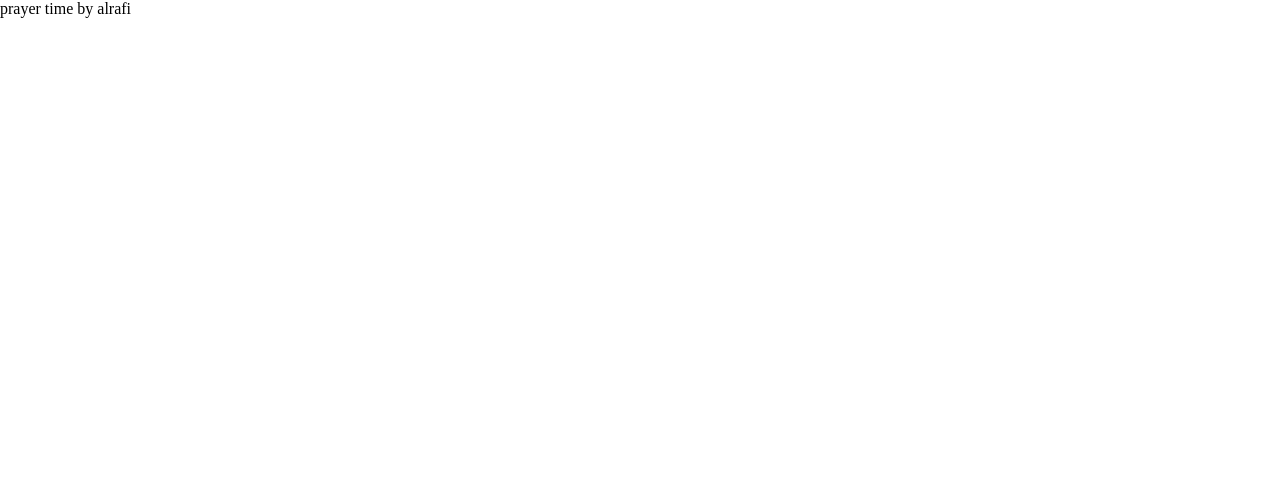
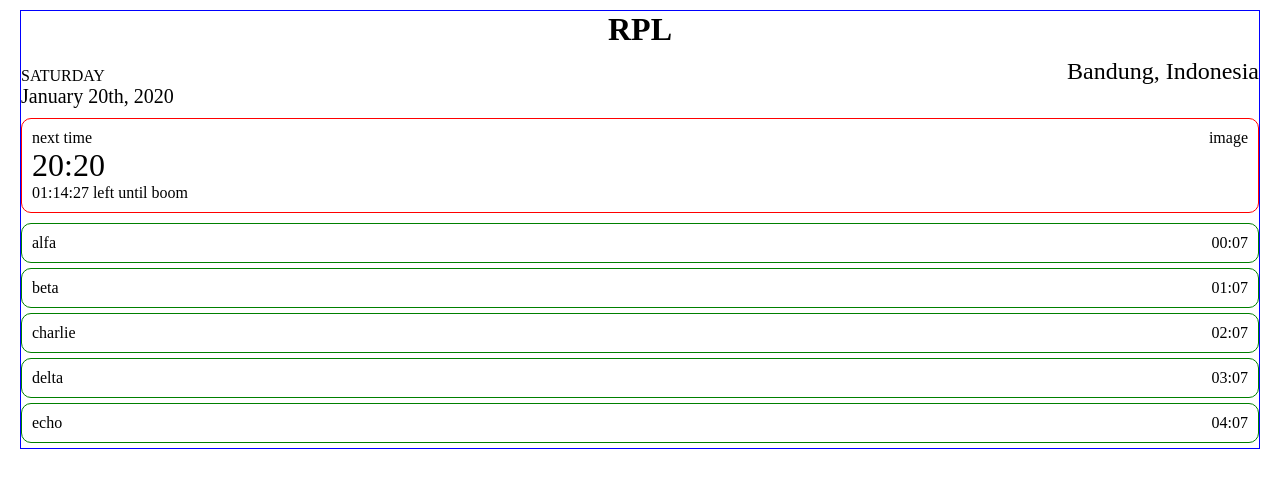
Before and after one commit to alrafi/prayertime, a website built with webpack: page dist/index.html in a window 1280 px wide. Built offline with nearby package versions, Linux system fonts and the light colour scheme.

Commit message:
update padding for container time

```diff
--- a/dist/css/style.css
+++ b/dist/css/style.css
@@ -32,7 +32,7 @@
   margin-bottom: 10px;
   border: 1px solid red;
   border-radius: 10px;
-  padding: 0 10px;
+  padding: 10px 10px;
 }
 
 .main-time {
@@ -45,7 +45,7 @@
   justify-content: space-between;
   border: 1px solid green;
   border-radius: 10px;
-  padding: 0 10px;
+  padding: 10px 10px;
   margin-bottom: 5px;
 }
 
--- a/dist/index.html
+++ b/dist/index.html
@@ -7,6 +7,55 @@
     <title>Prayer Time Alrafi</title>
   </head>
   <body>
-    <p>prayer time by alrafi</p>
+    <div class="container">
+      <div class="title">
+        <h1>RPL</h1>
+      </div>
+      <div class="info">
+        <div class="day-loc">
+          <p>SATURDAY</p>
+          <p class="city">Bandung, Indonesia</p>
+        </div>
+        <div class="date">
+          <p>January 20th, 2020</p>
+        </div>
+      </div>
+      <div class="time">
+        <div class="main-time">
+          <div class="time-info">
+            <p>next time</p>
+            <p class="time-next">20:20</p>
+          </div>
+          <div class="image">
+            <p>image</p>
+          </div>
+        </div>
+        <div class="time-left">
+          <p>01:14:27 left until boom</p>
+        </div>
+      </div>
+      <div class="items">
+        <div class="item">
+          <p>alfa</p>
+          <p>00:07</p>
+        </div>
+        <div class="item">
+          <p>beta</p>
+          <p>01:07</p>
+        </div>
+        <div class="item">
+          <p>charlie</p>
+          <p>02:07</p>
+        </div>
+        <div class="item">
+          <p>delta</p>
+          <p>03:07</p>
+        </div>
+        <div class="item">
+          <p>echo</p>
+          <p>04:07</p>
+        </div>
+      </div>
+    </div>
   <script type="text/javascript" src="js/bundle.js"></script></body>
 </html>
```
